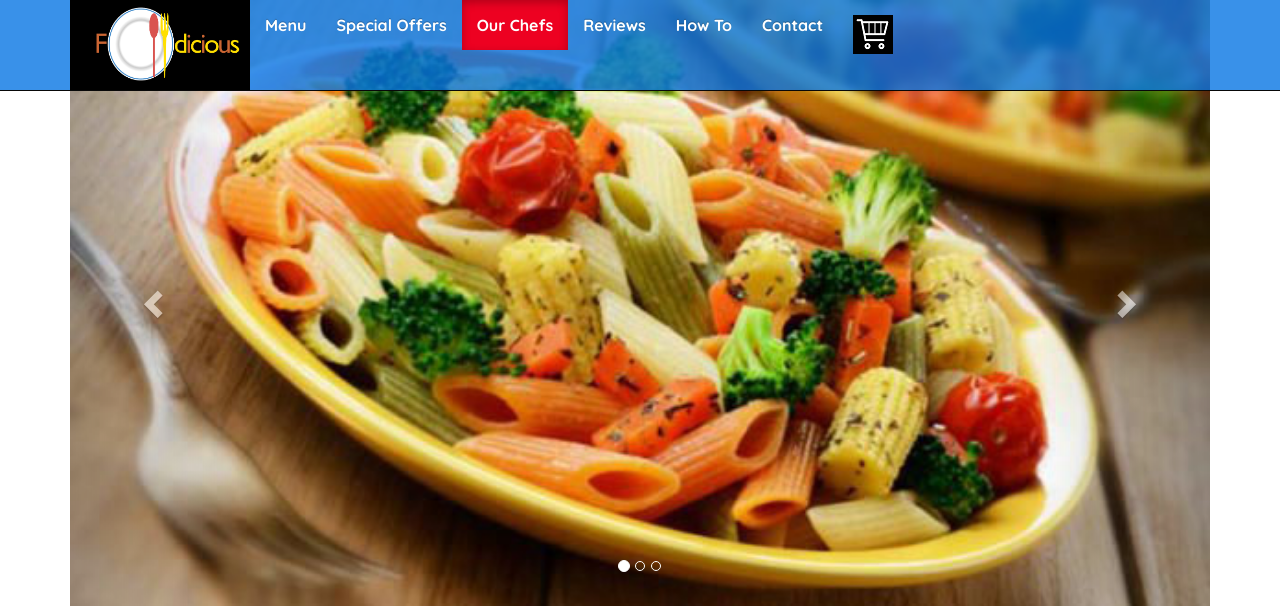
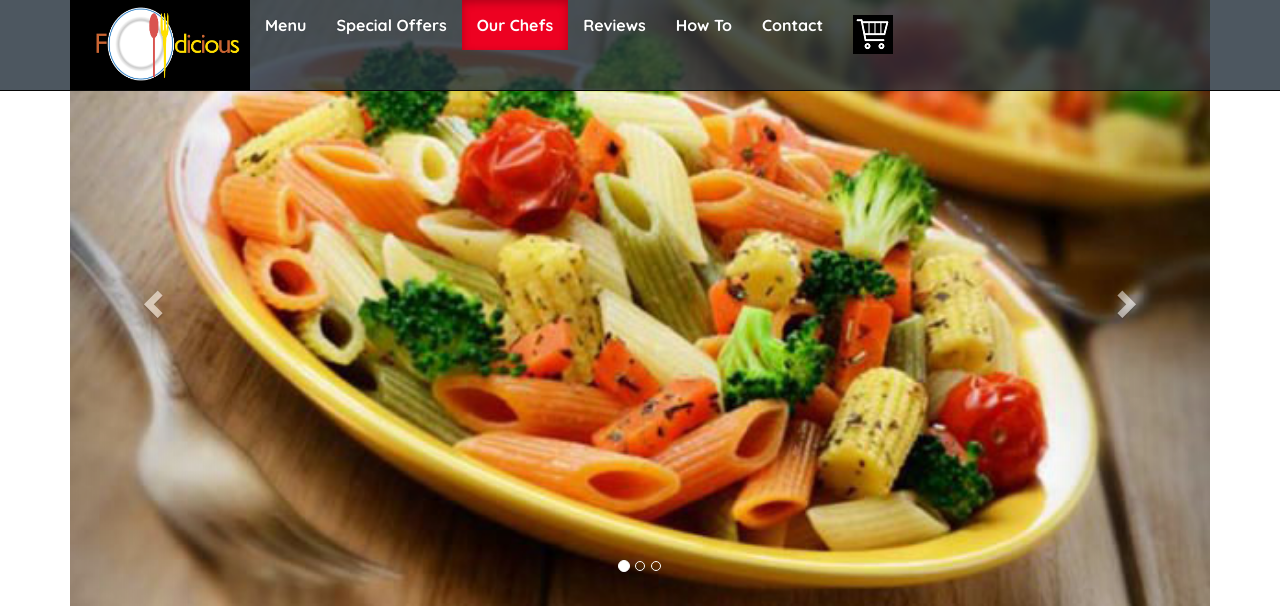
Before and after one commit to KiruthigaBalendran/Digital-Food-Menu, a PHP site: page / in a window 1280 px wide. Shown: the top 606 px of the page. Run offline with PHP 8.4, Linux system fonts and the light colour scheme.

Commit message:
food page

```diff
--- a/css/main.css
+++ b/css/main.css
@@ -222,8 +222,8 @@ p.description{
     03. Navigation
 ========================================================================== */
 #menu {
-    /*background:rgba(33,45,57,0.8);*/
-    background:rgba(8, 118, 228, 0.8);
+    background:rgba(33,45,57,0.8);
+    /*background:rgba(8, 118, 228, 0.8);*/
     margin-bottom:0;
 }
 .navbar-brand h2 {
```
